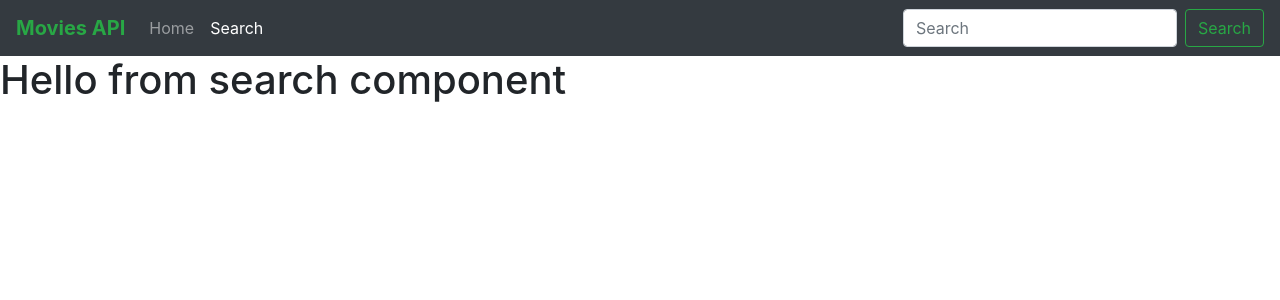
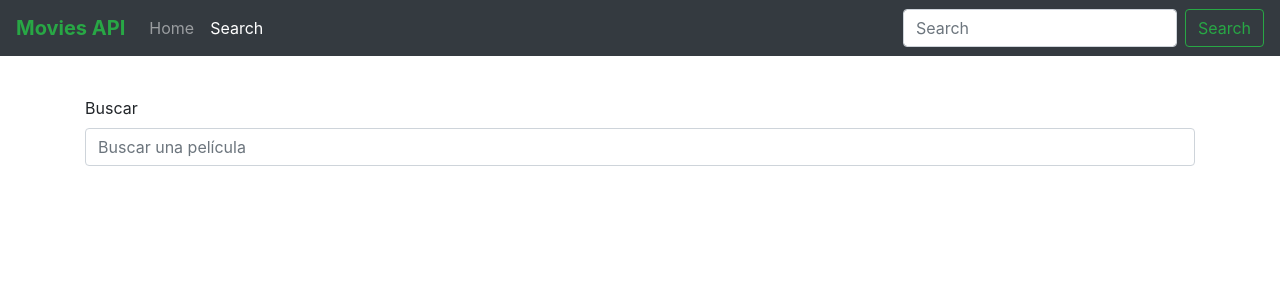
Before and after one commit to AngelManuel1995/movies-app, an Angular app: page /search in a window 1280 px wide. Shown: the top 300 px of the page. Built offline with nearby package versions, Linux system fonts and the light colour scheme.

Commit message:
Component created and working

```diff
--- a/src/app/components/search/search.component.html
+++ b/src/app/components/search/search.component.html
@@ -1 +1,38 @@
-<h1>Hello from search component</h1>
+<div class="container main-container">
+
+	<div class="row">
+		<div class="col-md-12">
+			<div class="">
+				<label>Buscar</label>
+				<input class="form-control"
+							 [(ngModel)]="buscar"
+							 name="buscar"
+							 (keyup.enter)="searchMovie()"
+							 type="text"
+							 placeholder="Buscar una película">
+			</div>
+		</div>
+	</div><!--row-->
+	<br><br>
+
+	<div class="row">
+
+		<div class="card-columns">
+
+			<div class="card" *ngFor="let pelicula of _moviesService.busqueda">
+				<img class="card-img-top" [src]="pelicula | imageMovie" [alt]="pelicula.original_title">
+				<div class="card-body">
+					<h5 class="card-title text-center "><strong>{{pelicula.original_title}}</strong></h5>
+					<p class="card-text text-justify">{{pelicula.overview | slice:0-250}}</p>
+					<button type="button"
+									class="btn btn-outline-primary btn-block">
+						Ver más ...
+					</button>
+				</div>
+			</div>
+
+		</div>
+
+	</div><!--row-->
+
+</div><!--container main-container-->
--- a/src/app/components/search/search.component.ts
+++ b/src/app/components/search/search.component.ts
@@ -1,12 +1,27 @@
-import { Component } from '@angular/core';
+import { Component, OnInit } from '@angular/core';
+import { MoviesService } 		 from '../../services/movies.component';
 
 @Component({
 	selector:'app-search',
 	templateUrl:'./search.component.html'
 })
 
-export class SearchComponent{
-	constructor(){
+export class SearchComponent implements OnInit{
+
+	private buscar:string;
+	constructor(private _moviesService:MoviesService){
 
 	}
+
+	ngOnInit(){
+
+	}
+
+	searchMovie(){
+		if(this.buscar.length === 0){
+			return console.log("Debes escribir algo para buscar");
+		}
+		this._moviesService.searchMovie(this.buscar)
+			.subscribe()
+	}
 }
```
